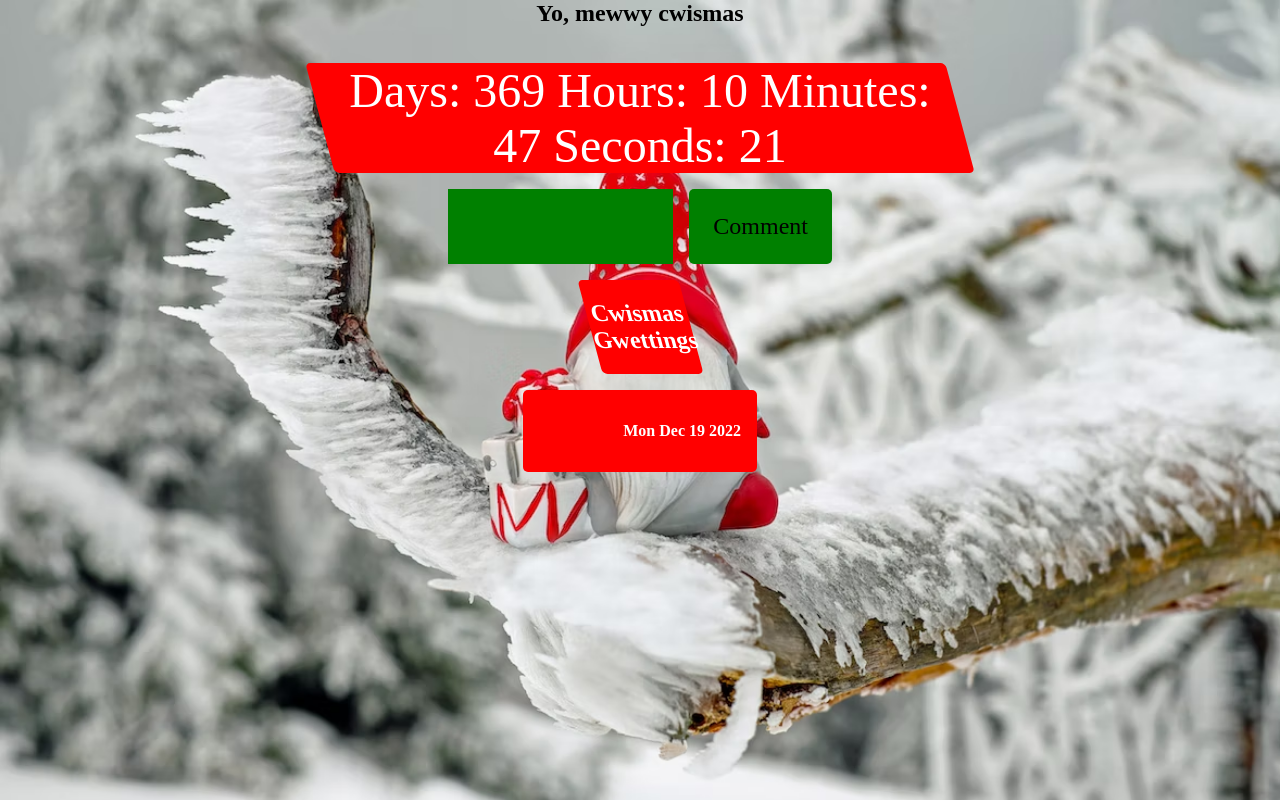
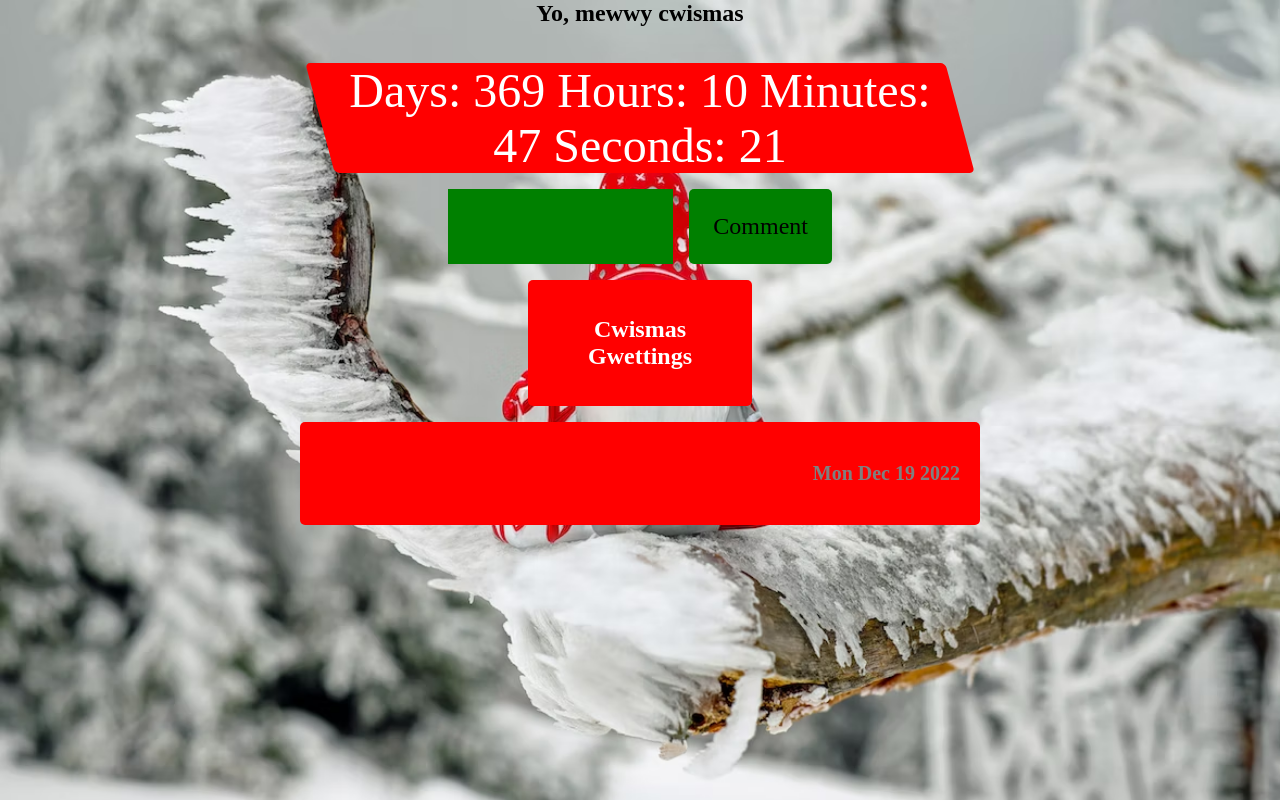
Before and after one commit to MirkusX/countdowntochristmas, a React (Create React App) app: page / in a window 1280 px wide. Both pictures are taken after a click on the button "Comment". Built offline with nearby package versions, Linux system fonts and the light colour scheme; a web font is replaced by a local one.

Commit message:
updated styling

```diff
--- a/src/Components/StyledComponents.js
+++ b/src/Components/StyledComponents.js
@@ -6,6 +6,14 @@ export const CountdownDiv = styled.div`
   width: 50%;
   border-radius: 5px;
   transform: skew(15deg);
+  ${(props) => {
+    if (props.gwettings) {
+      return `
+        width: 15%;
+        padding: 1em;
+        transform: skew(0deg);`;
+    }
+  }}
 `;
 
 export const CountdownText = styled.div`
@@ -26,6 +34,7 @@ export const CommentsDiv = styled.div`
   border-radius: 5px;
   font-weight: bold;
   color: white;
+  font-size: 1.25rem;
 `;
 
 export const StyledSection = styled.section`
@@ -41,6 +50,7 @@ export const CommentContainer = styled.div`
   flex-direction: column;
   align-items: center;
   gap: 1em;
+  width: 50%;
 `;
 
 export const StyledInput = styled.input`
@@ -67,3 +77,7 @@ export const StyledInputDiv = styled.div`
   width: 30%;
   justify-content: center;
 `;
+
+export const GrayText = styled.p`
+  color: gray;
+`;
--- a/src/Pages/Frontpage.js
+++ b/src/Pages/Frontpage.js
@@ -4,6 +4,7 @@ import {
   CommentsDiv,
   CountdownDiv,
   CountdownText,
+  GrayText,
   StyledButton,
   StyledInput,
   StyledInputDiv,
@@ -70,15 +71,15 @@ export const Frontpage = () => {
         />
         <StyledButton onClick={() => handleClick()}>Comment</StyledButton>
       </StyledInputDiv>
+      <CountdownDiv gwettings>
+        <h2>Cwismas Gwettings</h2>
+      </CountdownDiv>
       <CommentContainer>
-        <CountdownDiv>
-          <h2>Cwismas Gwettings</h2>
-        </CountdownDiv>
-        {comments.map((item, index) => {
+        {comments.reverse().map((item, index) => {
           return (
             <CommentsDiv key={index}>
               <p>{item.text}</p>
-              <p>{item.date}</p>
+              <GrayText>{item.date}</GrayText>
             </CommentsDiv>
           );
         })}
```
